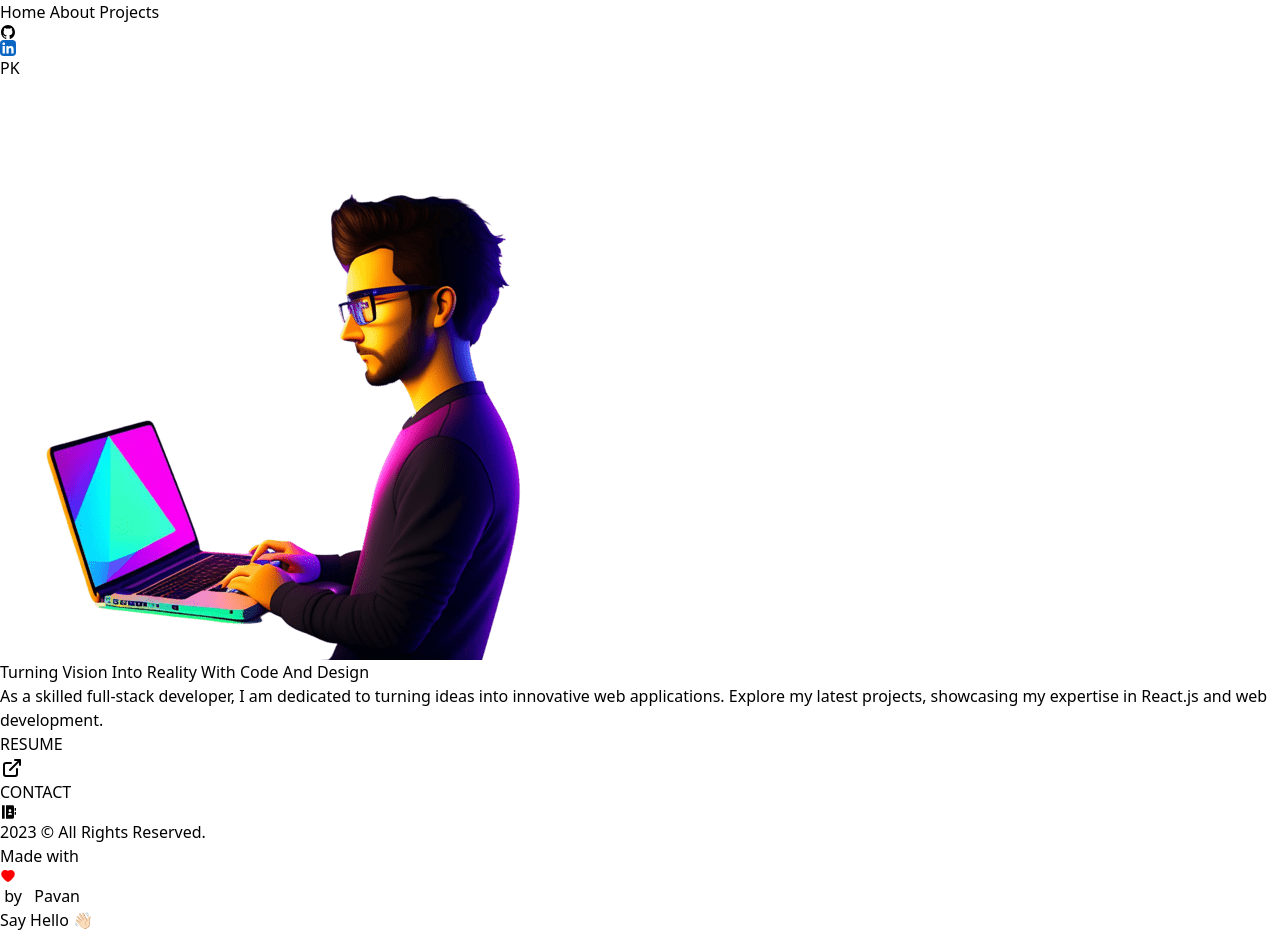
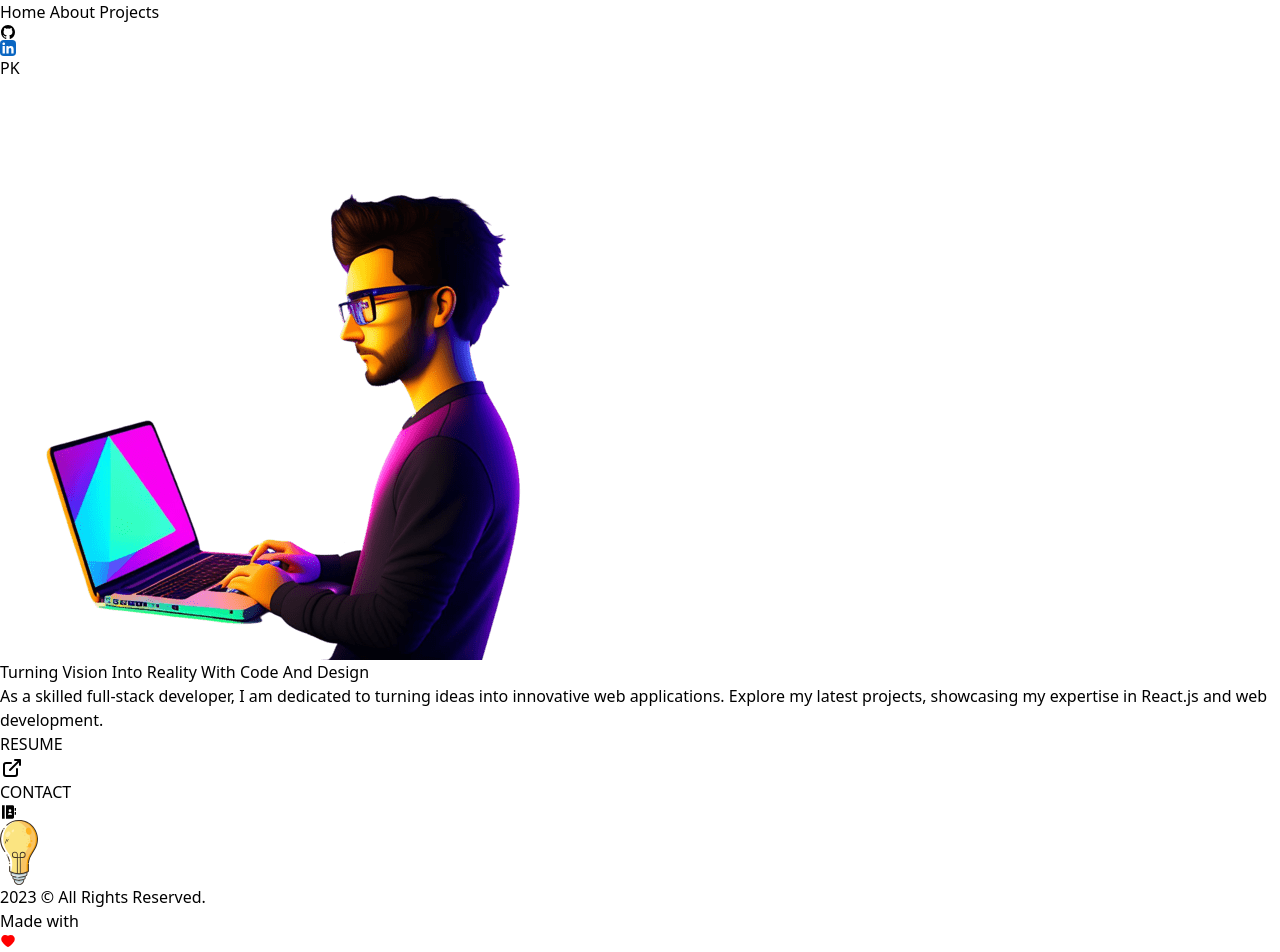
Before and after one commit to pavandeveloperr/Portfolio, a Next.js app: page / in a window 1280 px wide. Shown: the top 952 px of the page. Built offline with nearby package versions, Linux system fonts and the light colour scheme.

Commit message:
Added LightBulb Img to Homepage

```diff
--- a/src/pages/index.js
+++ b/src/pages/index.js
@@ -6,6 +6,7 @@
 import Link from "next/link";
 import { LinkArrow } from "@/components/Icons";
 import { RiContactsBookFill } from "react-icons/ri";
+import LightBulb from "../../public/images/svgs/miscellaneous_icons_1.svg";
 
 export default function Home() {
   return (
@@ -59,6 +60,13 @@
             </div>
           </div>
         </Layout>
+        <div className="absolute w-24 right-8 bottom-8 inline-block">
+          <Image
+            src={LightBulb}
+            alt="Bulb"
+            className="w-full h-auto md:hidden"
+          />
+        </div>
       </main>
     </>
   );
```
